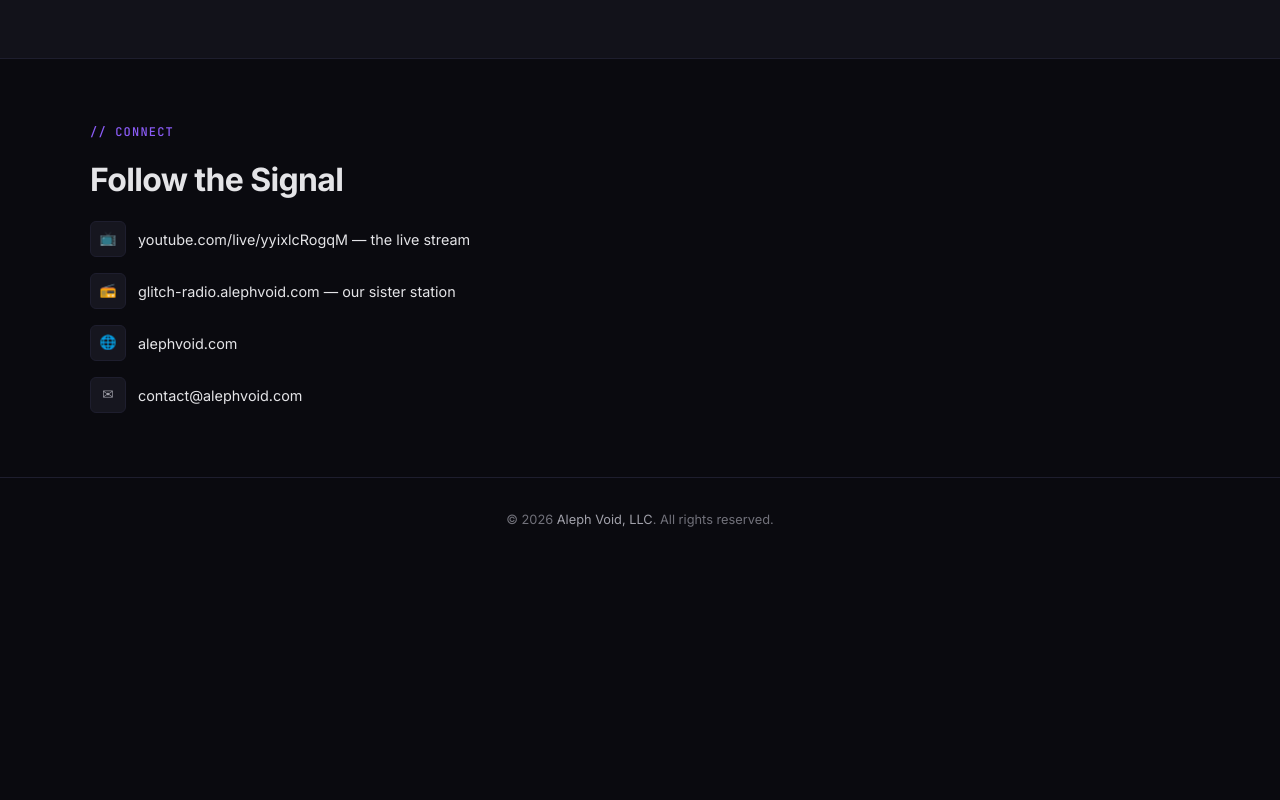
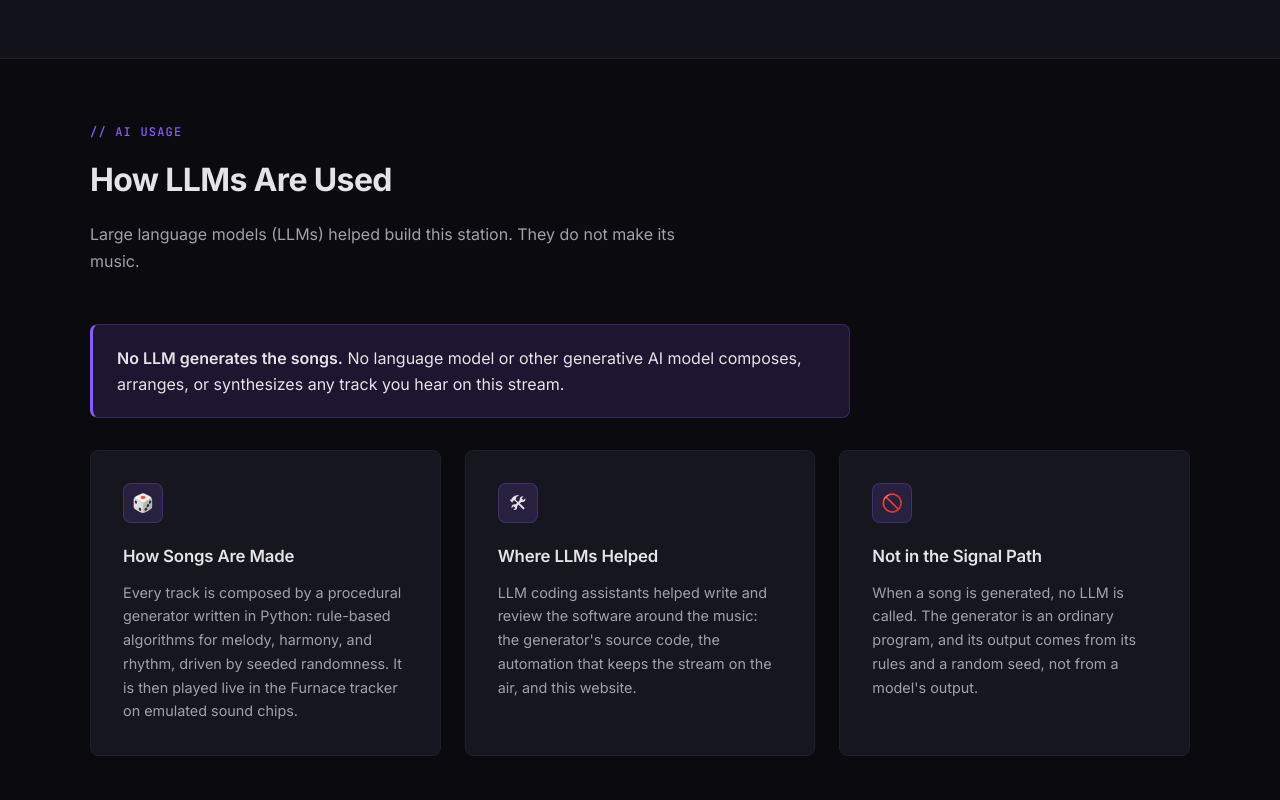
Before and after one commit to aleph-void/chiptune-radio.alephvoid.com, a plain HTML site: page index.html in a window 1280 px wide. Shown: the part 1900-2700 px from the top of the page. Before the commit the page ends 2463 px from the top, so only its background shows below. Drawn offline with nearby package versions, Linux system fonts and the light colour scheme.

Commit message:
Add AI Usage section
Describes how LLMs were used to build the station and states that no
LLM generates the individual songs.

Co-Authored-By: Claude Fable 5.2 <noreply@anthropic.com>

```diff
--- a/index.html
+++ b/index.html
@@ -382,6 +382,23 @@
       line-height: 1.65;
     }
 
+    /* AI usage */
+    .ai-callout {
+      max-width: 760px;
+      margin-bottom: 2rem;
+      padding: 1.25rem 1.5rem;
+      background: var(--accent-glow);
+      border: 1px solid rgba(139, 92, 246, 0.25);
+      border-left: 3px solid var(--accent-light);
+      border-radius: 8px;
+      color: var(--text-primary);
+      line-height: 1.65;
+    }
+
+    .ai-callout strong {
+      font-weight: 600;
+    }
+
     /* Connect */
     .connect-links {
       display: flex;
@@ -613,6 +630,36 @@
     </div>
   </section>
 
+  <section id="ai-usage">
+    <div class="section-inner">
+      <p class="section-label">// AI Usage</p>
+      <h2 class="section-title">How LLMs Are Used</h2>
+      <p class="section-desc">Large language models (LLMs) helped build this station. They do not make its music.</p>
+
+      <p class="ai-callout"><strong>No LLM generates the songs.</strong> No language model or other generative AI model composes, arranges, or synthesizes any track you hear on this stream.</p>
+
+      <div class="about-grid">
+        <div class="about-card">
+          <div class="about-icon">&#x1f3b2;</div>
+          <h3>How Songs Are Made</h3>
+          <p>Every track is composed by a procedural generator written in Python: rule-based algorithms for melody, harmony, and rhythm, driven by seeded randomness. It is then played live in the Furnace tracker on emulated sound chips.</p>
+        </div>
+
+        <div class="about-card">
+          <div class="about-icon">&#x1f6e0;</div>
+          <h3>Where LLMs Helped</h3>
+          <p>LLM coding assistants helped write and review the software around the music: the generator's source code, the automation that keeps the stream on the air, and this website.</p>
+        </div>
+
+        <div class="about-card">
+          <div class="about-icon">&#x1f6ab;</div>
+          <h3>Not in the Signal Path</h3>
+          <p>When a song is generated, no LLM is called. The generator is an ordinary program, and its output comes from its rules and a random seed, not from a model's output.</p>
+        </div>
+      </div>
+    </div>
+  </section>
+
   <section id="connect">
     <div class="section-inner">
       <p class="section-label">// Connect</p>
```
